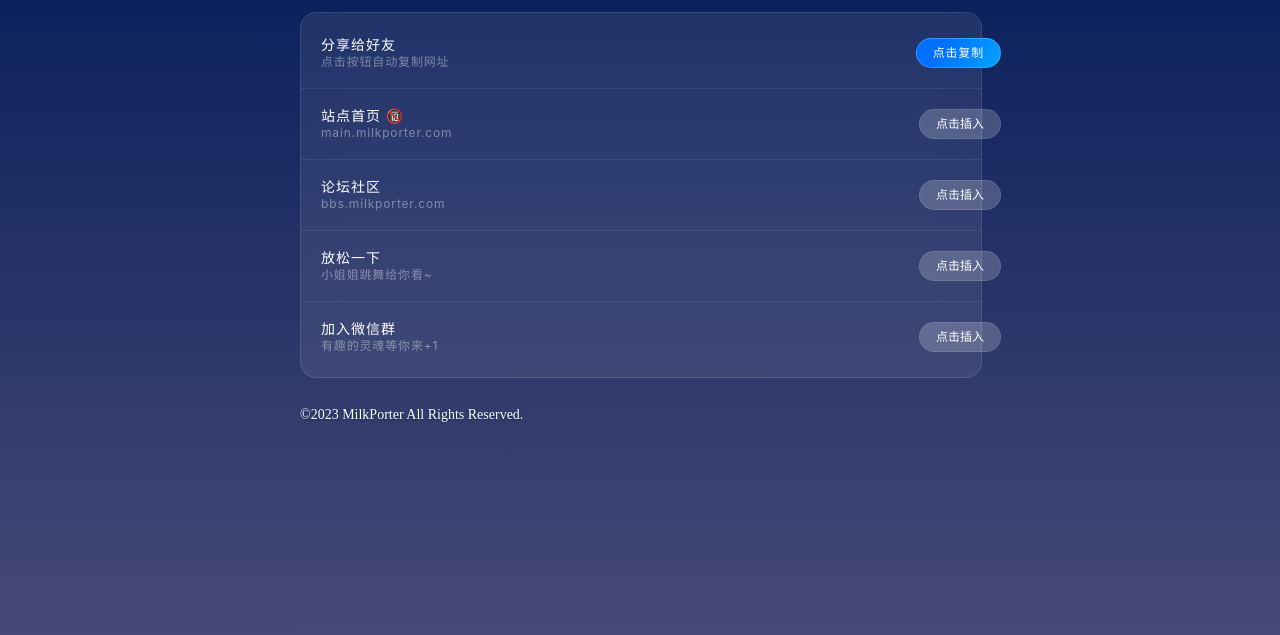
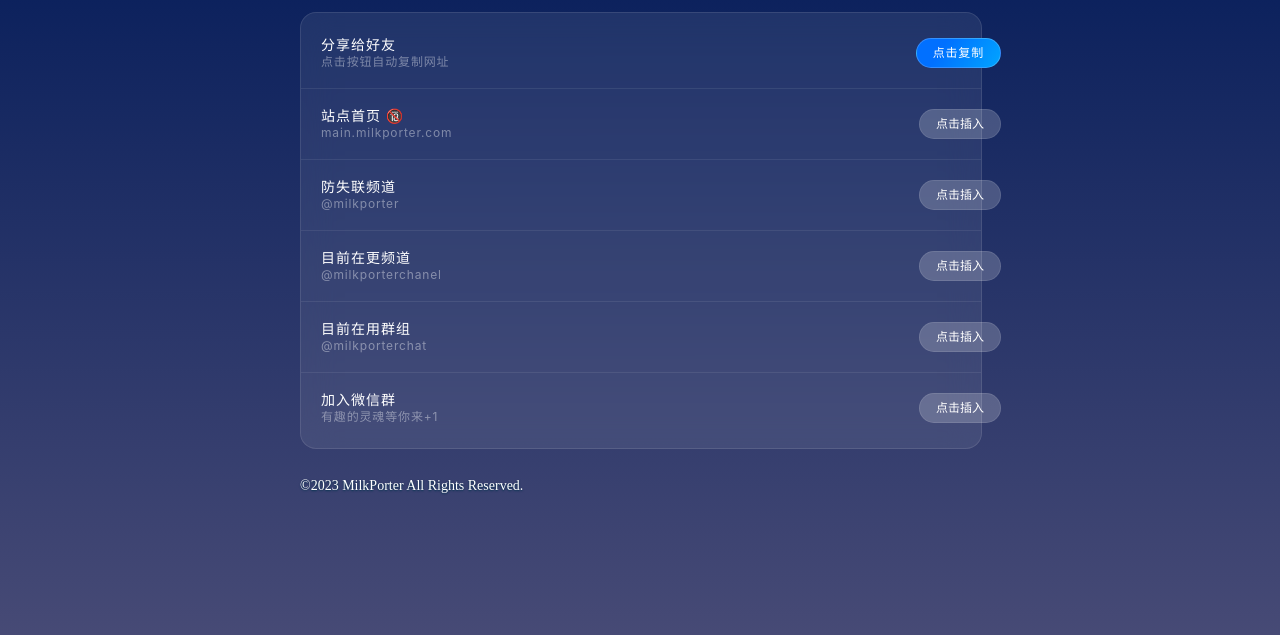
Before and after one commit to MilkPorter/milkporter.github.io, a plain HTML site: page index.html in a window 1280 px wide. Shown: the part 137-772 px from the top of the page. Drawn offline with nearby package versions, Linux system fonts and the light colour scheme.

Commit message:
Update index.html

```diff
--- a/index.html
+++ b/index.html
@@ -53,20 +53,30 @@
 		    <div class="top-line nomp"></div>
                     <div class="row">
                         <div class="text">
-                            <p class="p1">论坛社区</p>
-                            <p class="p2">bbs.milkporter.com</p>
+                            <p class="p1">防失联频道</p>
+                            <p class="p2">@milkporter</p>
                         </div>
-                        <a href="https://bbs.milkporter.com/" target="_blank" class="btn-down">
+                        <a href="https://t.me/milkporter" target="_blank" class="btn-down">
                             点击插入
                         </a>
                     </div>
                     <div class="top-line nomp"></div>
                     <div class="row">
                         <div class="text">
-                            <p class="p1">放松一下</p>
-                            <p class="p2">小姐姐跳舞给你看~</p>
+                            <p class="p1">目前在更频道</p>
+                            <p class="p2">@milkporterchanel</p>
                         </div>
-                        <a href="https://dance.milkporter.com/" target="_blank" class="btn-down">
+                        <a href="https://t.me/milkporterchanel" target="_blank" class="btn-down">
+                            点击插入
+                        </a>
+                    </div>
+                    <div class="top-line nomp"></div>
+                    <div class="row">
+                        <div class="text">
+                            <p class="p1">目前在用群组</p>
+                            <p class="p2">@milkporterchat</p>
+                        </div>
+                        <a href="https://t.me/milkporterchat" target="_blank" class="btn-down">
                             点击插入
                         </a>
                     </div>
```
